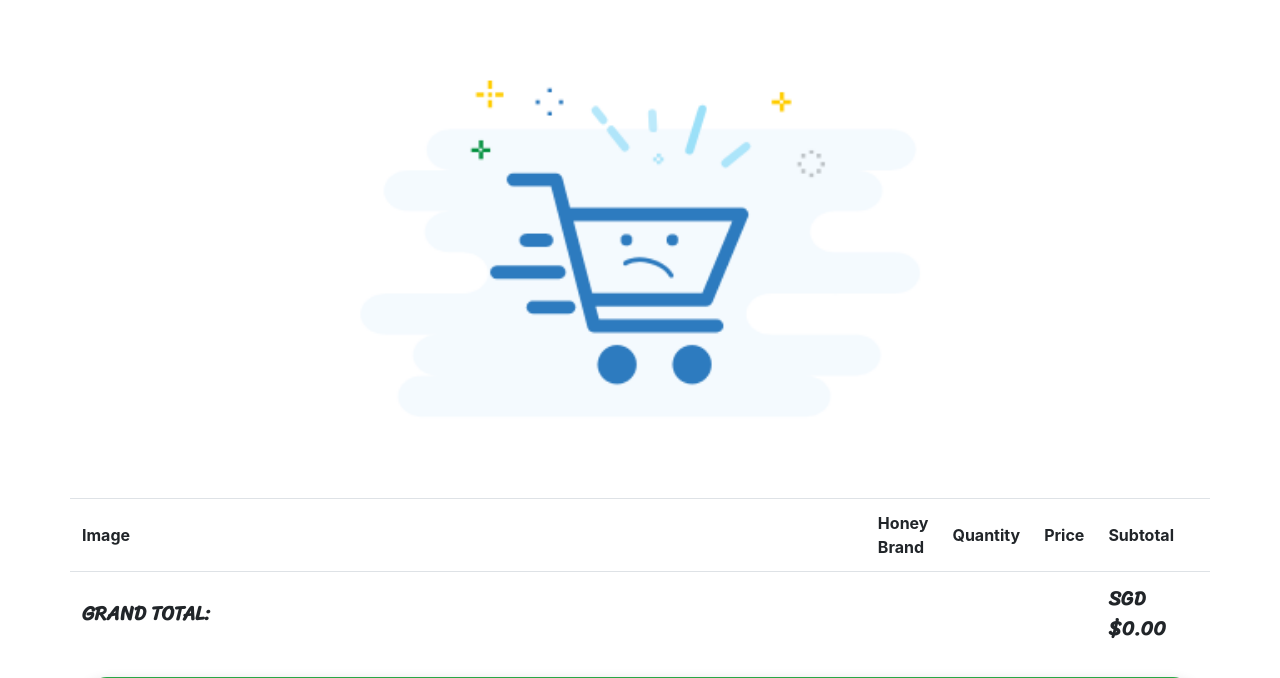
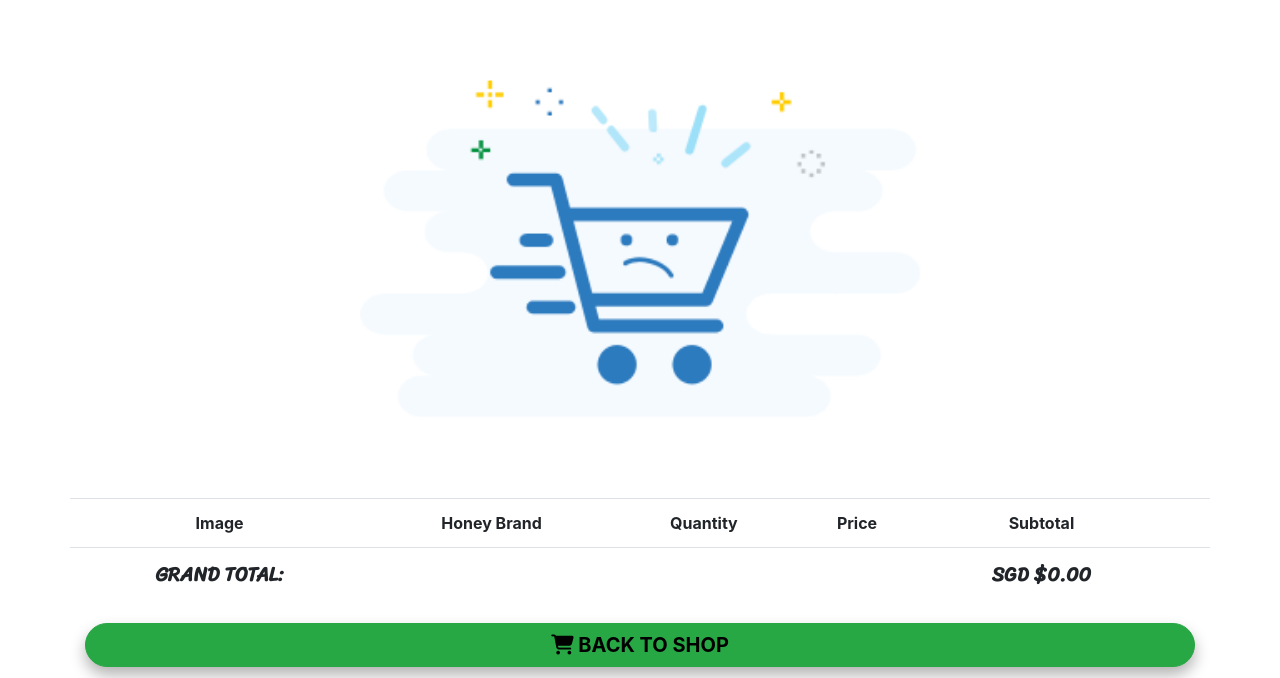
Before and after one commit to YiShengLee/Golden-Bee-Shop, a Django app: page /cart/ in a window 1280 px wide. Shown: the part 121-799 px from the top of the page. Run offline with Django 3.2, Linux system fonts and the light colour scheme; some libraries are stand-ins or nearby versions; some web fonts are replaced.

Commit message:
Added cart css

```diff
--- a/Cart/templates/view_cart.template.html
+++ b/Cart/templates/view_cart.template.html
@@ -65,7 +65,7 @@ View Cart
             <tr>
               <td class="h_total">Grand Total:</td>
               <td colspan="3"></td>
-              <td class="h_total">SGD ${{grand_total_price|floatformat:2}}</td>
+              <td class="h_total grand">SGD ${{grand_total_price|floatformat:2}}</td>
               <td></td>
             </tr>
           </tbody>
--- a/static/css/style.css
+++ b/static/css/style.css
@@ -370,9 +370,9 @@ src: url("/static/fonts/Kitchen.ttf");
 
 .table td, .table th{
     vertical-align: middle;
-    text-align: left;
+    text-align: center;
+    width: auto;
 }
-
 
 
 
```
